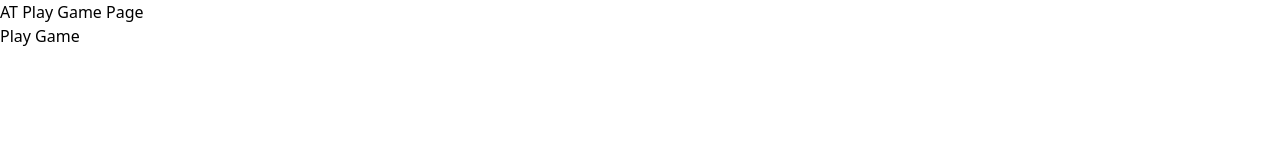
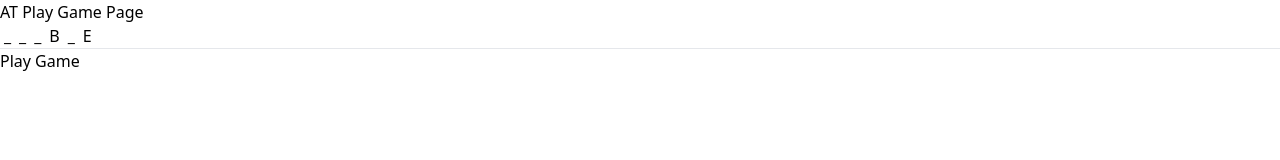
Before and after one commit to TahaSyedKhan/HangMan, a React (Vite) app: page /play in a window 1280 px wide. Shown: the top 160 px of the page. Built offline with nearby package versions, Linux system fonts and the light colour scheme.

Commit message:
added code for masked text

```diff
--- /dev/null
+++ b/src/Components/MaskedText/MaskedText.jsx
@@ -0,0 +1,16 @@
+import { getAllCharacters } from "./MaskedTextUtility";
+
+function MaskedText({ word, usedLetters }) {
+    const letters = getAllCharacters(word, usedLetters).split('');
+    return (
+        <>
+            {letters.map((letter, index) => {
+                return (
+                    <span key={`letter-${index}`} className="inline-block mx-1">{letter}</span>
+                )
+            })}
+        </>
+    );
+}
+
+export default MaskedText;
--- /dev/null
+++ b/src/Components/MaskedText/MaskedTextUtility.jsx
@@ -0,0 +1,14 @@
+//  word is a word to be guessed
+//  usedLetters are letters guessed so far
+
+export  function getAllCharacters(word, usedLetters) {
+    usedLetters = usedLetters.map(letter => letter.toUpperCase());
+    const guessedLetters = new Set(usedLetters);
+    const characters = word.toUpperCase().split('').map(char => {
+        if(guessedLetters.has(char)) {
+            return char;
+        }
+        return '_'
+    })
+    return characters.join('')
+}
--- a/src/Components/Pages/PlayGame/PlayGame.jsx
+++ b/src/Components/Pages/PlayGame/PlayGame.jsx
@@ -1,10 +1,13 @@
 import { Link } from "react-router-dom";
+import MaskedText from "../../MaskedText/MaskedText";
 
 function PlayGame() {
     return (
         <>
             <h1>AT Play Game Page</h1>
 
+            <MaskedText word="humble" usedLetters={['b', 'e']}/>
+            <hr />
         <Link to="/start" >Play Game</Link>
         </>
     )
```
